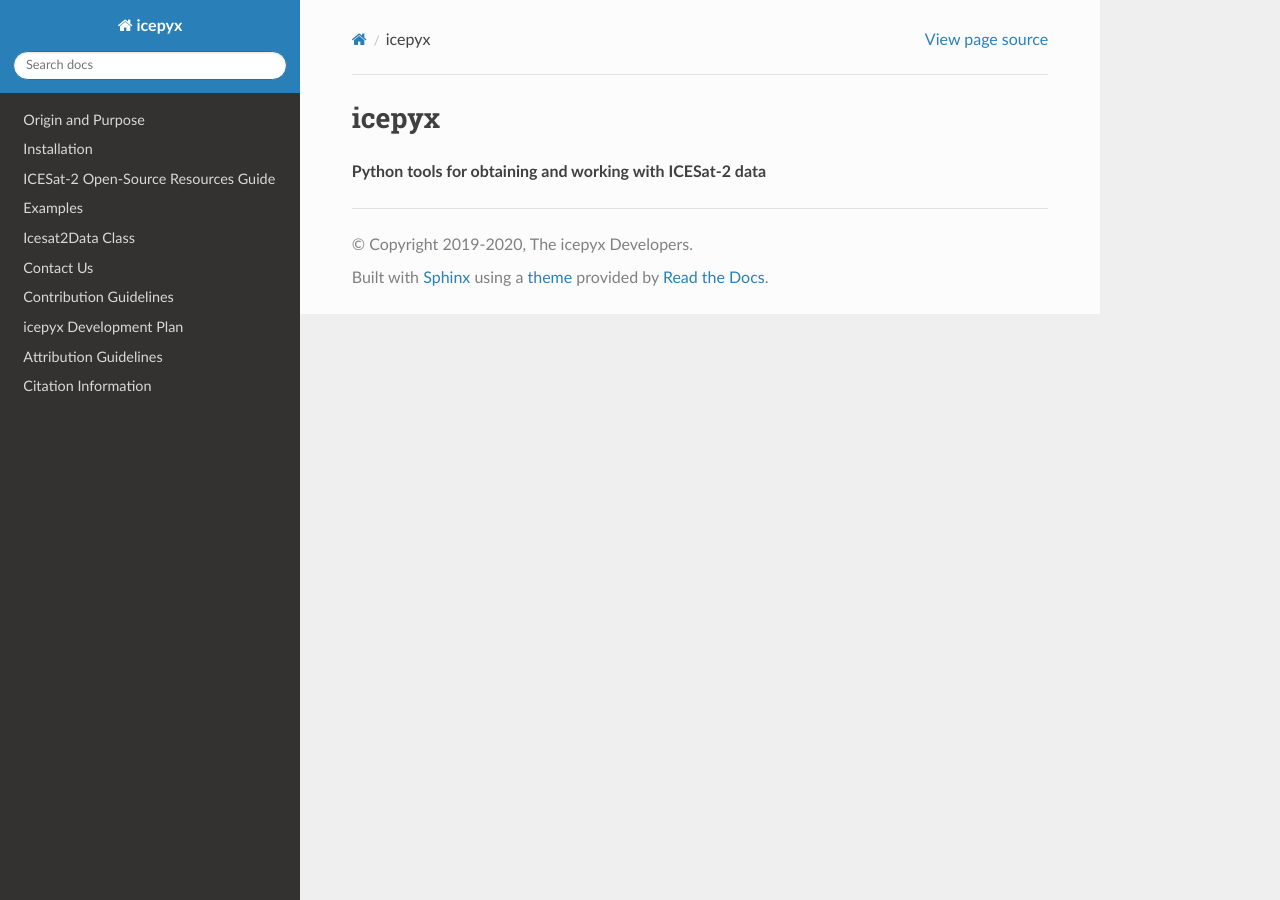
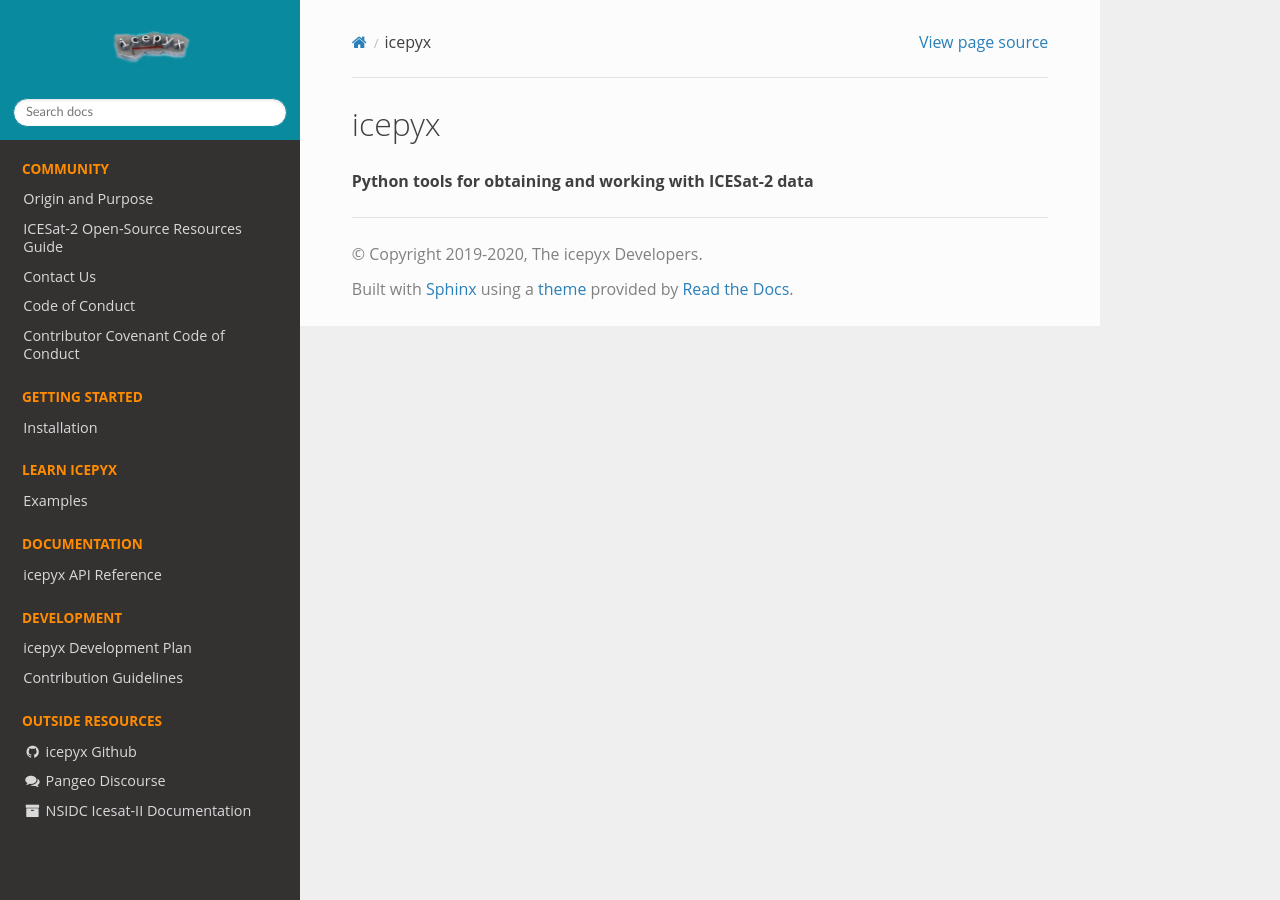
Before and after one commit to icesat2py/icepyx, a Sphinx documentation site: the page built from doc/source/index.rst, in a window 1280 px wide. Built offline with Sphinx 7.4.7 and the Read the Docs theme 2.0.0, drawn with Linux system fonts in a browser that asks for light colours.

Commit message:
resturctured docs, updated icepyx refactored api docs

```diff
--- /dev/null
+++ b/doc/source/_static/style.css
@@ -0,0 +1,73 @@
+
+html {
+}
+
+body {
+    font-family: 'Open Sans', sans-serif;
+}
+
+h1, h2, h3, h4 {
+    font-weight: 300;
+    font-family: "Open Sans",sans-serif;
+}
+
+h1 {
+    font-size: 200%;
+}
+
+.sidebar-title {
+    margin-top: 10px;
+    margin-bottom: 0px;
+}
+
+.banner {
+    padding-bottom: 60px;
+    text-align: center;
+}
+
+.banner img {
+    margin-bottom: 40px;
+}
+
+.api-module {
+	margin-bottom: 80px;
+}
+
+
+.wy-menu > .caption > span.caption-text {
+  color: #FF8C00;
+}
+.wy-nav-top {
+    background-color: #0A8A9F;
+}
+
+.wy-side-nav-search {
+    background-color: #0A8A9F;
+}
+
+.wy-side-nav-search > a img.logo {
+    width: 50%;
+}
+
+.wy-side-nav-search input[type="text"] {
+    border-color: #0A8A9F;
+} */
+
+/* Remove the padding from the Parameters table */
+.rst-content table.field-list .field-name {
+    padding-left: 0px;
+}
+
+/* Lign up the Parameters section with the descriptions */
+.rst-content table.field-list td {
+    padding-top: 8px;
+}
+
+.rst-content .highlight > pre {
+    font-size: 14px;
+}
+
+
+.source-link {
+    float: right;
+}
--- /dev/null
+++ b/doc/source/_templates/layout.html
@@ -0,0 +1,34 @@
+{# Import the theme's layout. #}
+{% extends "!layout.html" %}
+
+
+
+{% block htmltitle %}
+    {% if title == '' or title == 'Home' %}
+        <title>{{ docstitle|e }}</title>
+    {% else %}
+        <title>{{ title|striptags|e }}{{ titlesuffix }}</title>
+    {% endif %}
+{% endblock %}
+
+
+{% block menu %}
+    {{ super() }}
+
+    {% if menu_links %}
+        <p class="caption">
+            <span class="caption-text">
+            {% if menu_links_name %}
+                {{ menu_links_name }}
+            {% else %}
+                External links
+            {% endif %}
+            </span>
+        </p>
+        <ul>
+            {% for text, link in menu_links %}
+                <li class="toctree-l1"><a href="{{ link }}">{{ text }}</a></li>
+            {% endfor %}
+        </ul>
+    {% endif %}
+{% endblock %}
--- /dev/null
+++ b/doc/source/community/code_of_conduct.rst
@@ -0,0 +1,5 @@
+Code of Conduct
+===============
+
+
+.. mdinclude:: ../../../code_of_conduct.md
--- a/doc/source/conf.py
+++ b/doc/source/conf.py
@@ -33,7 +33,8 @@ extensions = [
     "sphinx.ext.autodoc",
     "sphinx.ext.autosectionlabel",
     "numpydoc",
-    "nbsphinx"
+    "nbsphinx",
+    "m2r"
 ]
 
 # Add any paths that contain templates here, relative to this directory.
@@ -60,13 +61,25 @@ autosummary_generate = True
 # html_theme = 'alabaster'
 html_theme = "sphinx_rtd_theme"
 html_theme_options = {
-    'logo_only': False,
+    'logo_only': True,
     'display_version': False,
     'prev_next_buttons_location': None,
     'navigation_depth': 4,
     'collapse_navigation': True
-}# Add any paths that contain custom static files (such as style sheets) here,
-# relative to this directory. They are copied after the builtin static files,
-# so a file named "default.css" will overwrite the builtin "default.css".
-# html_static_path = ['_static']
-html_static_path = []
+}
+html_logo = '_static/icepyx_logo.png'
+html_favicon = '_static/icepyx_v2_oval_small.png'
+html_static_path = ['_static']
+
+html_context = {
+    'menu_links_name': 'Outside Resources',
+    'menu_links': [
+        ('<i class="fa fa-github fa-fw"></i> icepyx Github', 'https://github.com/icesat2py/icepyx'),
+        ('<i class="fa fa-comments fa-fw"></i> Pangeo Discourse', 'https://discourse.pangeo.io/t/icepyx-python-tools-for-icesat-2-data/404/2'),
+        ('<i class="fa fa-archive fa-fw"></i> NSIDC Icesat-II Documentation', 'https://nsidc.org/data/icesat-2')
+
+    ]
+}
+
+def setup(app):
+    app.add_stylesheet("style.css")
--- /dev/null
+++ b/doc/source/development/github.rst
@@ -0,0 +1,4 @@
+Github
+======
+
+link to github
--- a/doc/source/example_link.rst
+++ /dev/null
@@ -1,4 +0,0 @@
-Examples
-========
-
-.. include:: ../examples/examples.rst
--- a/doc/source/index.rst
+++ b/doc/source/index.rst
@@ -10,14 +10,39 @@ icepyx
 .. toctree::
    :maxdepth: 2
    :hidden:
+   :caption: Community
 
-   getting_started/origin_purpose
+   community/origin_purpose
+   community/resources
+   community/contact
+   community/code_of_conduct
+
+.. toctree::
+   :maxdepth: 2
+   :hidden:
+   :caption: Getting Started
+
    getting_started/install
-   getting_started/resources
-   example_link
-   user_guide/icesat2data
-   development/contact
+
+.. toctree::
+   :maxdepth: 2
+   :hidden:
+   :caption: Learn icepyx
+
+   learn_icepyx/example_link
+
+.. toctree::
+   :maxdepth: 2
+   :hidden:
+   :caption: Documentation
+
+   icepyx
+
+
+.. toctree::
+   :maxdepth: 2
+   :hidden:
+   :caption: Development
+
+   development/development_plan
    development/contribution_guidelines
-   development/development_plan
-   attribution_link
-   citation_link
--- /dev/null
+++ b/doc/source/learn_icepyx/example_link.rst
@@ -0,0 +1,4 @@
+Examples
+========
+
+.. include:: ../../examples/examples.rst
```
Also changed, not shown: doc/source/icepyx.core.rst (added, +77 -0 lines), doc/source/icepyx.rst (added, +8 -0 lines), doc/source/icepyx.tests.rst (added, +70 -0 lines), doc/source/modules.rst (added, +7 -0 lines), doc/source/_static/icepyx_favicon.png (added), doc/source/_static/icepyx_logo.png (added), doc/source/community/contact.rst (renamed from doc/source/development/contact.rst), doc/source/community/origin_purpose.rst (renamed from doc/source/getting_started/origin_purpose.rst), doc/source/community/resources.rst (renamed from doc/source/getting_started/resources.rst), doc/source/documentation/icesat2data.rst (renamed from doc/source/user_guide/icesat2data.rst), 4 other files.
